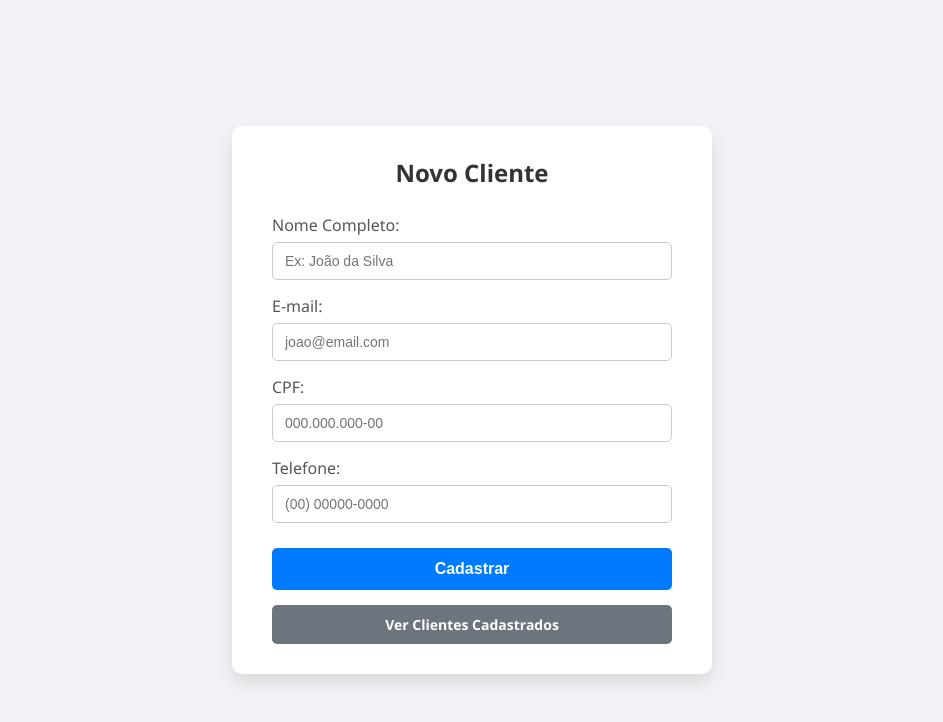
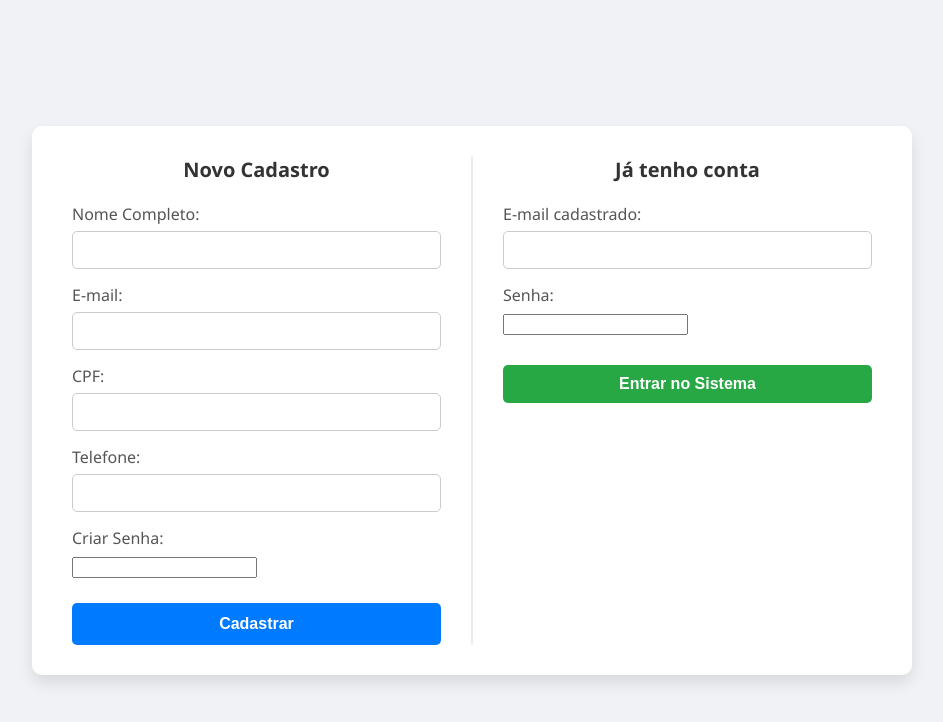
Before and after one commit to Samuka1507/testeccadastros, a Flask app: page / in a window 1280 px wide. Shown: the top 722 px of the page, without its empty margins (168-1111 px from the left). Run offline with Flask 3, Linux system fonts and the light colour scheme.

Commit message:
Add files via upload

```diff
--- a/app.py
+++ b/app.py
@@ -3,7 +3,6 @@ from flask import Flask, render_template, request, redirect, url_for, flash
 import sqlite3
 
 app = Flask(__name__)
-# Chave secreta necessária para usar as mensagens (flash messages)
 app.secret_key = "chave_super_secreta"
 
 def get_db_connection():
@@ -19,15 +18,83 @@ def init_db():
             nome TEXT NOT NULL,
             email TEXT NOT NULL,
             telefone TEXT,
-            cpf TEXT  /* <-- NOVO CAMPO AQUI */
+            cpf TEXT,
+            senha TEXT NOT NULL /* NOVO CAMPO DE SENHA */
         )
     ''')
     conn.commit()
     conn.close()
 
-# --- ROTA DE CADASTRO ATUALIZADA ---
 @app.route('/', methods=('GET', 'POST'))
 def index():
+    if request.method == 'POST':
+        # Descobre de qual formulário veio o clique (Cadastro ou Login)
+        acao = request.form.get('acao')
+
+        if acao == 'cadastrar':
+            nome = request.form['nome']
+            email = request.form['email']
+            cpf = request.form['cpf']
+            telefone = request.form['telefone']
+            senha = request.form['senha']
+
+            if not nome or not email or not senha:
+                flash('Nome, E-mail e Senha são obrigatórios!', 'erro')
+            else:
+                conn = get_db_connection()
+                email_existente = conn.execute('SELECT * FROM clientes WHERE email = ?', (email,)).fetchone()
+
+                if email_existente:
+                    flash('Erro: Este e-mail já está cadastrado!', 'erro')
+                else:
+                    conn.execute('INSERT INTO clientes (nome, email, telefone, cpf, senha) VALUES (?, ?, ?, ?, ?)',
+                                 (nome, email, telefone, cpf, senha))
+                    conn.commit()
+                    flash('Cadastro realizado com sucesso! Faça o login ao lado.', 'sucesso')
+                conn.close()
+                return redirect(url_for('index'))
+
+        elif acao == 'login':
+            email_login = request.form['email_login']
+            senha_login = request.form['senha_login']
+
+            conn = get_db_connection()
+            # Busca se existe alguém com esse e-mail E essa senha
+            usuario = conn.execute('SELECT * FROM clientes WHERE email = ? AND senha = ?', (email_login, senha_login)).fetchone()
+            conn.close()
+
+            if usuario:
+                # Se achou, manda a mensagem de boas-vindas e vai pra lista!
+                flash(f'Bem-vindo(a), {usuario["nome"]}!', 'sucesso')
+                return redirect(url_for('lista'))
+            else:
+                # Se não achou, dá erro e fica na página inicial
+                flash('E-mail ou senha incorretos!', 'erro')
+                return redirect(url_for('index'))
+
+    return render_template('index.html')
+
+@app.route('/lista')
+def lista():
+    conn = get_db_connection()
+    busca = request.args.get('busca')
+
+    if busca:
+        clientes = conn.execute(
+            'SELECT * FROM clientes WHERE nome LIKE ? OR email LIKE ?',
+            (f'%{busca}%', f'%{busca}%')
+        ).fetchall()
+    else:
+        clientes = conn.execute('SELECT * FROM clientes').fetchall()
+
+    conn.close()
+    return render_template('lista.html', clientes=clientes, busca=busca)
+
+@app.route('/editar/<int:id>', methods=('GET', 'POST'))
+def editar(id):
+    conn = get_db_connection()
+    cliente = conn.execute('SELECT * FROM clientes WHERE id = ?', (id,)).fetchone()
+
     if request.method == 'POST':
         nome = request.form['nome']
         email = request.form['email']
@@ -36,80 +103,6 @@ def index():
 
         if not nome or not email:
             flash('Nome e Email são campos obrigatórios!', 'erro')
-        else:
-            conn = get_db_connection()
-            email_existente = conn.execute('SELECT * FROM clientes WHERE email = ?', (email,)).fetchone()
-
-            if email_existente:
-                flash('Erro: Este e-mail já está cadastrado!', 'erro')
-                conn.close()
-            else:
-                conn.execute('INSERT INTO clientes (nome, email, telefone, cpf) VALUES (?, ?, ?, ?)',
-                             (nome, email, telefone, cpf))
-                conn.commit()
-                conn.close()
-                flash('Cliente cadastrado com sucesso!', 'sucesso')
-                return redirect(url_for('index'))
-
-    # ESTA LINHA ABAIXO É ESSENCIAL:
-    # Ela garante que, se não for um POST (ou se houver erro), a página inicial carregue.
-    return render_template('index.html')
-# -----------------------------------
-
-# --- ROTA DE LISTA ATUALIZADA COM BUSCA ---
-@app.route('/lista')
-def lista():
-    conn = get_db_connection()
-
-    # Pega o que o usuário digitou na barra de pesquisa (se houver)
-    busca = request.args.get('busca')
-
-    if busca:
-        # O '%busca%' faz o banco de dados procurar a palavra em qualquer parte do nome ou email
-        clientes = conn.execute(
-            'SELECT * FROM clientes WHERE nome LIKE ? OR email LIKE ?',
-            (f'%{busca}%', f'%{busca}%')
-        ).fetchall()
-    else:
-        # Se não tem busca, puxa todos os clientes
-        clientes = conn.execute('SELECT * FROM clientes').fetchall()
-
-    conn.close()
-
-    # Envia os dados e também o termo buscado de volta para a tela
-    return render_template('lista.html', clientes=clientes, busca=busca)
-# ------------------------------------------
-
-# --- NOVA ROTA DE EXCLUSÃO ADICIONADA AQUI ---
-@app.route('/excluir/<int:id>', methods=['POST'])
-def excluir(id):
-    conn = get_db_connection()
-    # Deleta o cliente onde o ID for igual ao que foi clicado
-    conn.execute('DELETE FROM clientes WHERE id = ?', (id,))
-    conn.commit()
-    conn.close()
-
-    # Redireciona de volta para a lista atualizada
-    return redirect(url_for('lista'))
-# ---------------------------------------------
-
-# --- NOVA ROTA DE EDIÇÃO ADICIONADA AQUI ---
-# --- NOVA ROTA DE EDIÇÃO ADICIONADA AQUI ---
-@app.route('/editar/<int:id>', methods=('GET', 'POST'))
-def editar(id):
-    conn = get_db_connection()
-    # Busca o cliente específico pelo ID
-    cliente = conn.execute('SELECT * FROM clientes WHERE id = ?', (id,)).fetchone()
-
-    # VOCÊ PRECISA DESTA LINHA ABAIXO:
-    if request.method == 'POST':
-        nome = request.form['nome']
-        email = request.form['email']
-        telefone = request.form['telefone']
-        cpf = request.form['cpf']
-
-        if not nome or not email:
-            flash('Nome e Email são campos obrigatórios!')
         else:
             conn.execute('''
                 UPDATE clientes
@@ -121,10 +114,17 @@ def editar(id):
             flash('Cliente atualizado com sucesso!', 'sucesso')
             return redirect(url_for('lista'))
 
-    # Se não for POST, apenas fecha a conexão e renderiza a página
     conn.close()
     return render_template('editar.html', cliente=cliente)
 
+@app.route('/excluir/<int:id>', methods=['POST'])
+def excluir(id):
+    conn = get_db_connection()
+    conn.execute('DELETE FROM clientes WHERE id = ?', (id,))
+    conn.commit()
+    conn.close()
+    return redirect(url_for('lista'))
+
 if __name__ == '__main__':
-    init_db() # Cria o banco de dados e a tabela ao iniciar
+    init_db()
     app.run(debug=True)
--- a/static/style.css
+++ b/static/style.css
@@ -210,3 +210,41 @@ button:hover {
 .btn-limpar:hover {
     background-color: #5a6268;
 }
+
+/* --- Estilos da Tela Dividida (Login/Cadastro) --- */
+.split-tela {
+    display: flex;
+    justify-content: space-between;
+    gap: 30px;
+}
+
+.split-lado {
+    flex: 1;
+    /* Faz as duas colunas terem o mesmo tamanho */
+}
+
+.split-lado h2 {
+    text-align: center;
+    margin-bottom: 20px;
+    font-size: 20px;
+}
+
+.linha-divisoria {
+    width: 2px;
+    background-color: #e9ecef;
+    /* Cinza clarinho */
+    border-radius: 2px;
+}
+
+/* Responsividade: Se abrir no celular, empilha um embaixo do outro */
+@media (max-width: 650px) {
+    .split-tela {
+        flex-direction: column;
+    }
+
+    .linha-divisoria {
+        width: 100%;
+        height: 2px;
+        margin: 20px 0;
+    }
+}
--- a/templates/index.html
+++ b/templates/index.html
@@ -4,13 +4,12 @@
 <head>
     <meta charset="UTF-8">
     <meta name="viewport" content="width=device-width, initial-scale=1.0">
-    <title>Cadastro de Cliente</title>
+    <title>Sistema de Clientes</title>
     <link rel="stylesheet" href="{{ url_for('static', filename='style.css') }}">
 </head>
 
 <body>
-    <div class="container">
-        <h2>Novo Cliente</h2>
+    <div class="container" style="max-width: 800px;">
 
         {% with messages = get_flashed_messages(with_categories=true) %}
         {% if messages %}
@@ -22,33 +21,57 @@
         {% endif %}
         {% endwith %}
 
-        <form method="POST">
-            <div class="form-group">
-                <label for="nome">Nome Completo:</label>
-                <input type="text" id="nome" name="nome" required placeholder="Ex: João da Silva">
+        <div class="split-tela">
+            <div class="split-lado">
+                <h2>Novo Cadastro</h2>
+                <form method="POST">
+                    <input type="hidden" name="acao" value="cadastrar">
+
+                    <div class="form-group">
+                        <label>Nome Completo:</label>
+                        <input type="text" name="nome" required>
+                    </div>
+                    <div class="form-group">
+                        <label>E-mail:</label>
+                        <input type="email" name="email" required>
+                    </div>
+                    <div class="form-group">
+                        <label>CPF:</label>
+                        <input type="text" name="cpf">
+                    </div>
+                    <div class="form-group">
+                        <label>Telefone:</label>
+                        <input type="text" name="telefone">
+                    </div>
+                    <div class="form-group">
+                        <label>Criar Senha:</label>
+                        <input type="password" name="senha" required>
+                    </div>
+                    <button type="submit">Cadastrar</button>
+                </form>
             </div>
 
-            <div class="form-group">
-                <label for="email">E-mail:</label>
-                <input type="email" id="email" name="email" required placeholder="joao@email.com">
+            <div class="linha-divisoria"></div>
+
+            <div class="split-lado">
+                <h2>Já tenho conta</h2>
+                <form method="POST">
+                    <input type="hidden" name="acao" value="login">
+
+                    <div class="form-group">
+                        <label>E-mail cadastrado:</label>
+                        <input type="email" name="email_login" required>
+                    </div>
+                    <div class="form-group">
+                        <label>Senha:</label>
+                        <input type="password" name="senha_login" required>
+                    </div>
+                    <button type="submit" class="btn-buscar" style="width: 100%; margin-top: 15px;">Entrar no
+                        Sistema</button>
+                </form>
             </div>
+        </div>
 
-            <div class="form-group">
-                <label for="cpf">CPF:</label>
-                <input type="text" id="cpf" name="cpf" placeholder="000.000.000-00">
-            </div>
-
-            <div class="form-group">
-                <label for="telefone">Telefone:</label>
-                <input type="text" id="telefone" name="telefone" placeholder="(00) 00000-0000">
-            </div>
-
-            <button type="submit">Cadastrar</button>
-        </form>
-
-        <div style="text-align: center; margin-top: 15px;">
-            <a href="/lista" class="btn-secundario">Ver Clientes Cadastrados</a>
-        </div>
     </div>
 </body>
 
```
Also changed, not shown: clientes.db.
